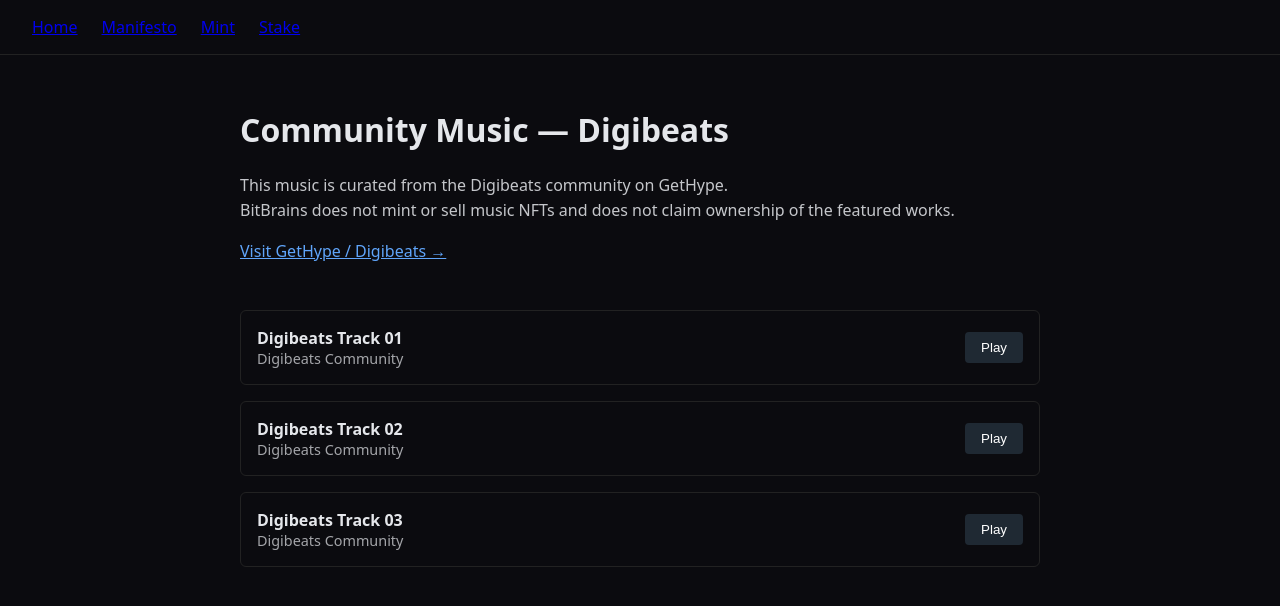
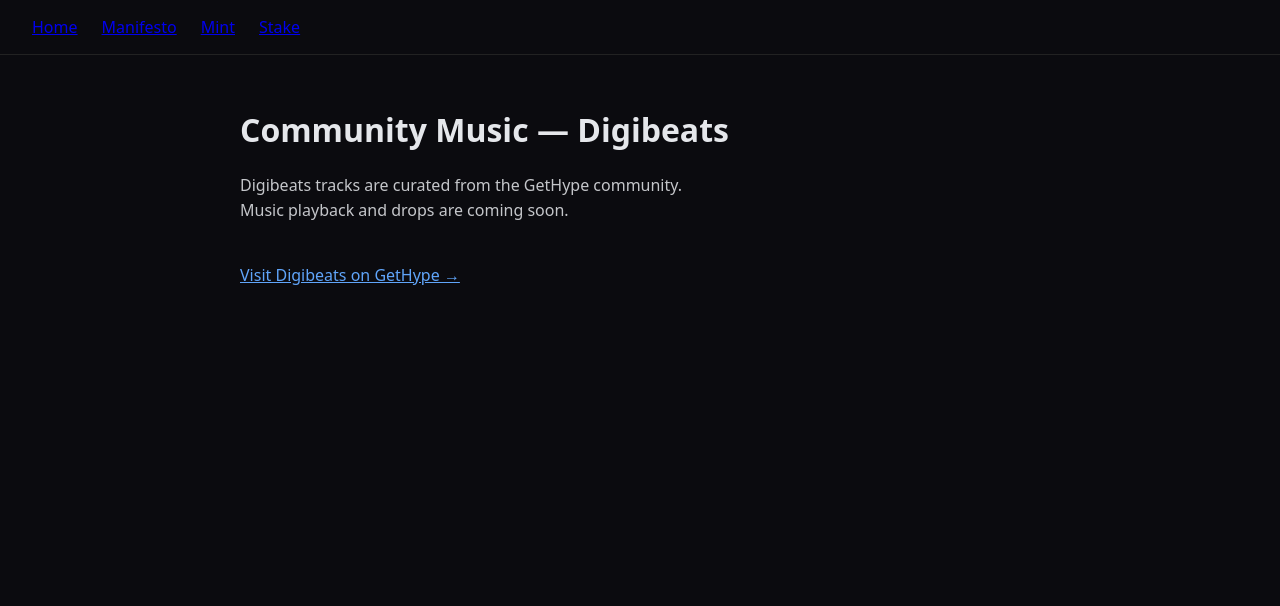
Before and after one commit to ONGOD6/bit-brains-web, a Next.js app: page /music in a window 1280 px wide. Shown: the top 606 px of the page. Built offline with nearby package versions, Linux system fonts and the light colour scheme.

Commit message:
Update page.tsx
Replace music page with Digibeats coming soon placeholder

```diff
--- a/app/music/page.tsx
+++ b/app/music/page.tsx
@@ -1,59 +1,14 @@
 "use client";
 
-import { useRef, useState } from "react";
-
-type Track = {
-  id: number;
-  title: string;
-  artist: string;
-  url: string;
-};
-
-const tracks: Track[] = [
-  {
-    id: 1,
-    title: "Digibeats Track 01",
-    artist: "Digibeats Community",
-    url: "https://www.soundhelix.com/examples/mp3/SoundHelix-Song-1.mp3",
-  },
-  {
-    id: 2,
-    title: "Digibeats Track 02",
-    artist: "Digibeats Community",
-    url: "https://www.soundhelix.com/examples/mp3/SoundHelix-Song-2.mp3",
-  },
-  {
-    id: 3,
-    title: "Digibeats Track 03",
-    artist: "Digibeats Community",
-    url: "https://www.soundhelix.com/examples/mp3/SoundHelix-Song-3.mp3",
-  },
-];
-
 export default function MusicPage() {
-  const audioRef = useRef<HTMLAudioElement | null>(null);
-  const [currentTrack, setCurrentTrack] = useState<number | null>(null);
-
-  const playTrack = (trackId: number, url: string) => {
-    if (audioRef.current) {
-      audioRef.current.pause();
-    }
-
-    const audio = new Audio(url);
-    audioRef.current = audio;
-    audio.play();
-    setCurrentTrack(trackId);
-  };
-
   return (
     <div style={{ maxWidth: "800px", margin: "0 auto" }}>
       <h1>Community Music — Digibeats</h1>
 
       <p style={{ opacity: 0.85, lineHeight: 1.6 }}>
-        This music is curated from the Digibeats community on GetHype.
+        Digibeats tracks are curated from the GetHype community.
         <br />
-        BitBrains does not mint or sell music NFTs and does not claim ownership
-        of the featured works.
+        Music playback and drops are coming soon.
       </p>
 
       <a
@@ -62,52 +17,13 @@
         rel="noopener noreferrer"
         style={{
           display: "inline-block",
-          marginBottom: "2rem",
+          marginTop: "1.5rem",
           color: "#60a5fa",
           textDecoration: "underline",
         }}
       >
-        Visit GetHype / Digibeats →
+        Visit Digibeats on GetHype →
       </a>
-
-      <ul style={{ listStyle: "none", padding: 0 }}>
-        {tracks.map((track) => (
-          <li
-            key={track.id}
-            style={{
-              padding: "1rem",
-              marginBottom: "1rem",
-              border: "1px solid #222",
-              borderRadius: "6px",
-              display: "flex",
-              justifyContent: "space-between",
-              alignItems: "center",
-            }}
-          >
-            <div>
-              <strong>{track.title}</strong>
-              <div style={{ fontSize: "0.9rem", opacity: 0.7 }}>
-                {track.artist}
-              </div>
-            </div>
-
-            <button
-              onClick={() => playTrack(track.id, track.url)}
-              style={{
-                padding: "0.5rem 1rem",
-                backgroundColor:
-                  currentTrack === track.id ? "#22c55e" : "#1f2933",
-                color: "#fff",
-                border: "none",
-                borderRadius: "4px",
-                cursor: "pointer",
-              }}
-            >
-              {currentTrack === track.id ? "Playing" : "Play"}
-            </button>
-          </li>
-        ))}
-      </ul>
     </div>
   );
 }
```
